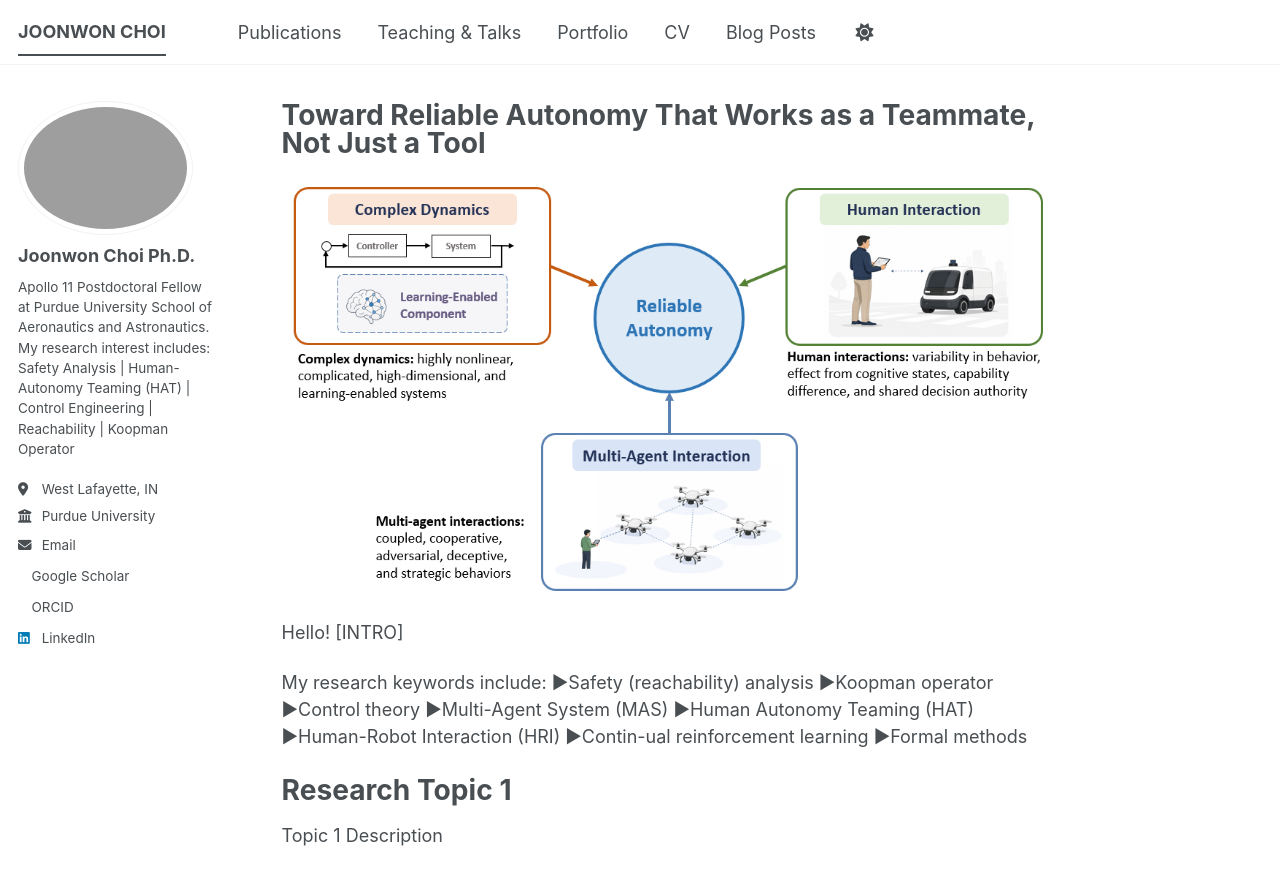
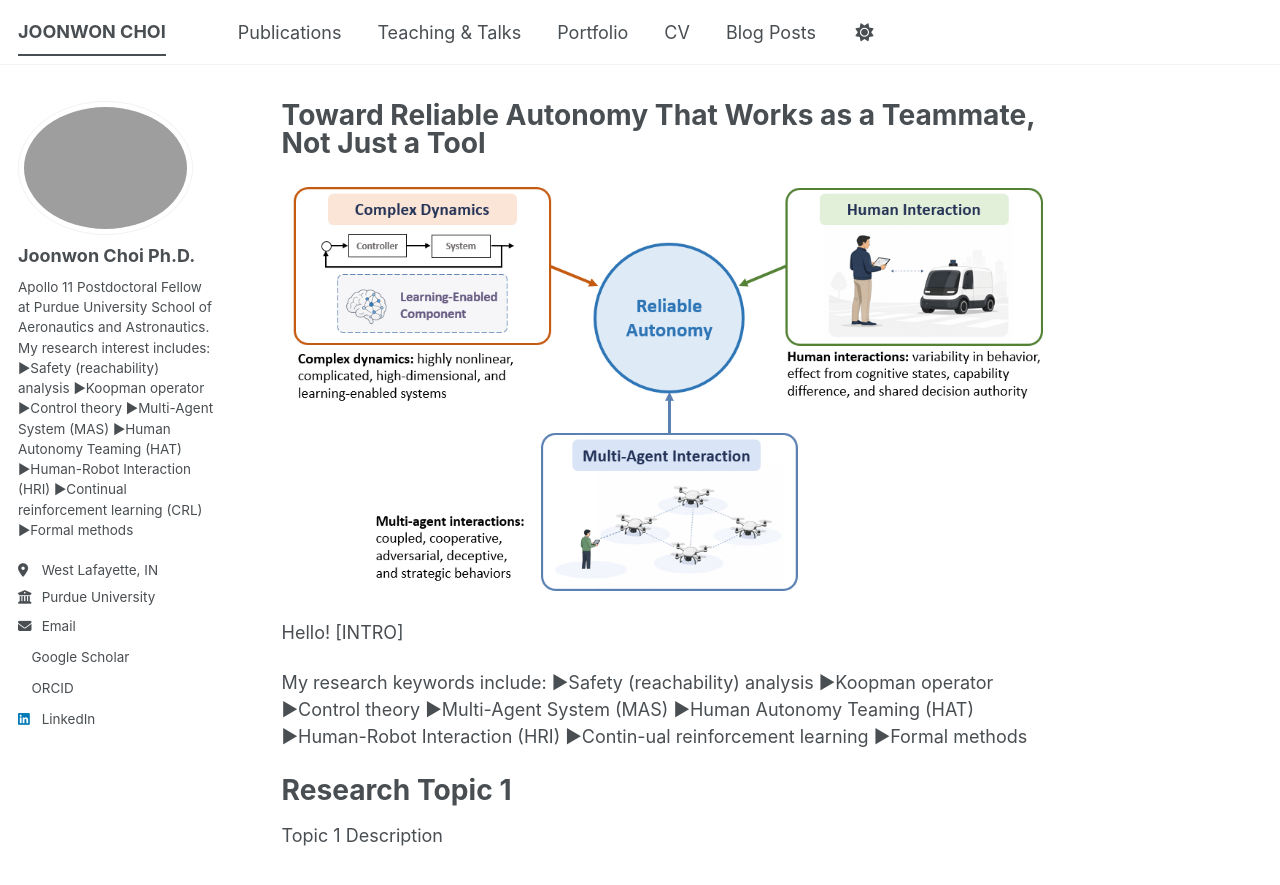
Before and after one commit to netakoi/netakoi.github.io, a Jekyll site: the page built from _pages/about.md, in a window 1280 px wide. Shown: the top 885 px of the page. Built offline with Jekyll 4.4.1, drawn with Linux system fonts in a browser that asks for light colours; a style sheet for code colours, icons or effects is not loaded.

Commit message:
Update _config.yml

```diff
--- a/_config.yml
+++ b/_config.yml
@@ -26,7 +26,7 @@ author:
   avatar           : "profile.png"
   name             : "Joonwon Choi Ph.D."
   pronouns         : # example: "she/her"
-  bio              : "Apollo 11 Postdoctoral Fellow at Purdue University School of Aeronautics and Astronautics. My research interest includes: Safety Analysis | Human-Autonomy Teaming (HAT) | Control Engineering | Reachability | Koopman Operator"
+  bio              : "Apollo 11 Postdoctoral Fellow at Purdue University School of Aeronautics and Astronautics. <br> My research interest includes: ▶Safety (reachability) analysis ▶Koopman operator ▶Control theory ▶Multi-Agent System (MAS) ▶Human Autonomy Teaming (HAT) ▶Human-Robot Interaction (HRI) ▶Continual reinforcement learning (CRL) ▶Formal methods"
   location         : "West Lafayette, IN"
   employer         : "Purdue University"
   uri              : # URL
```
